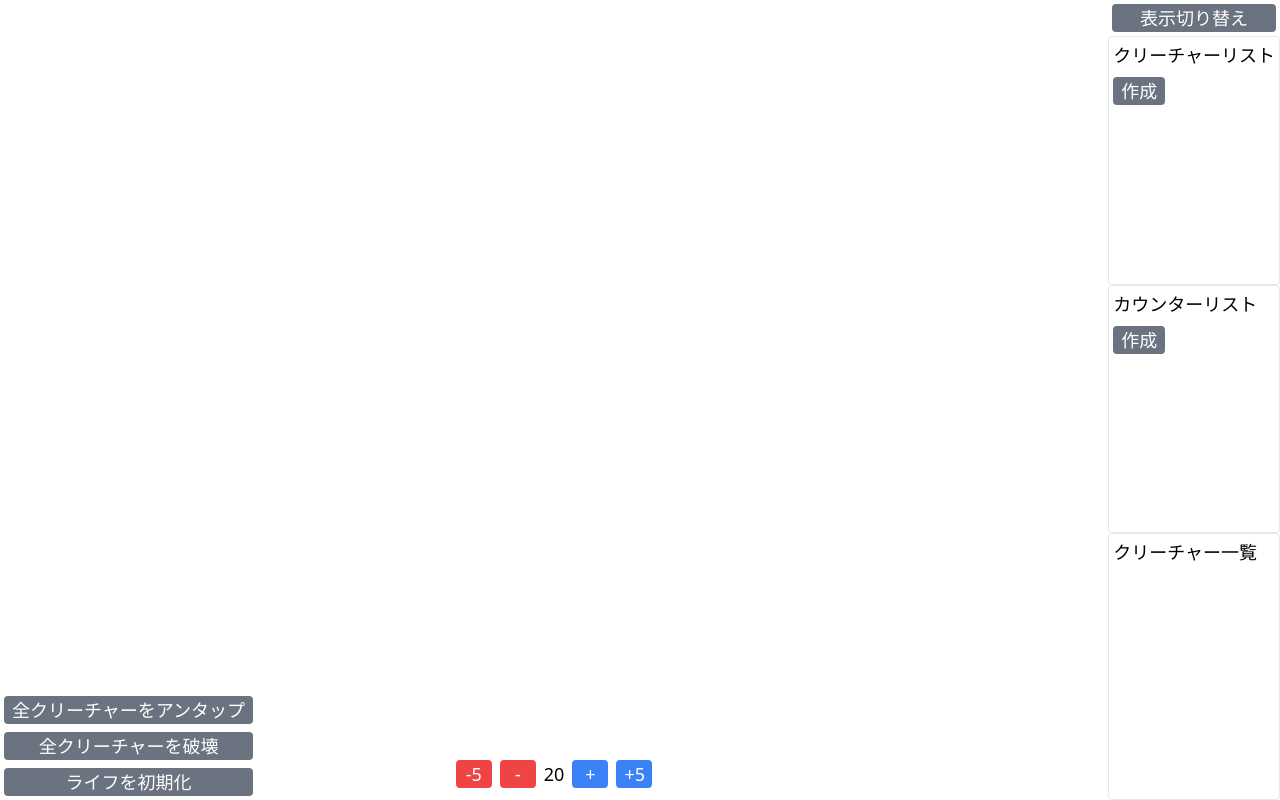
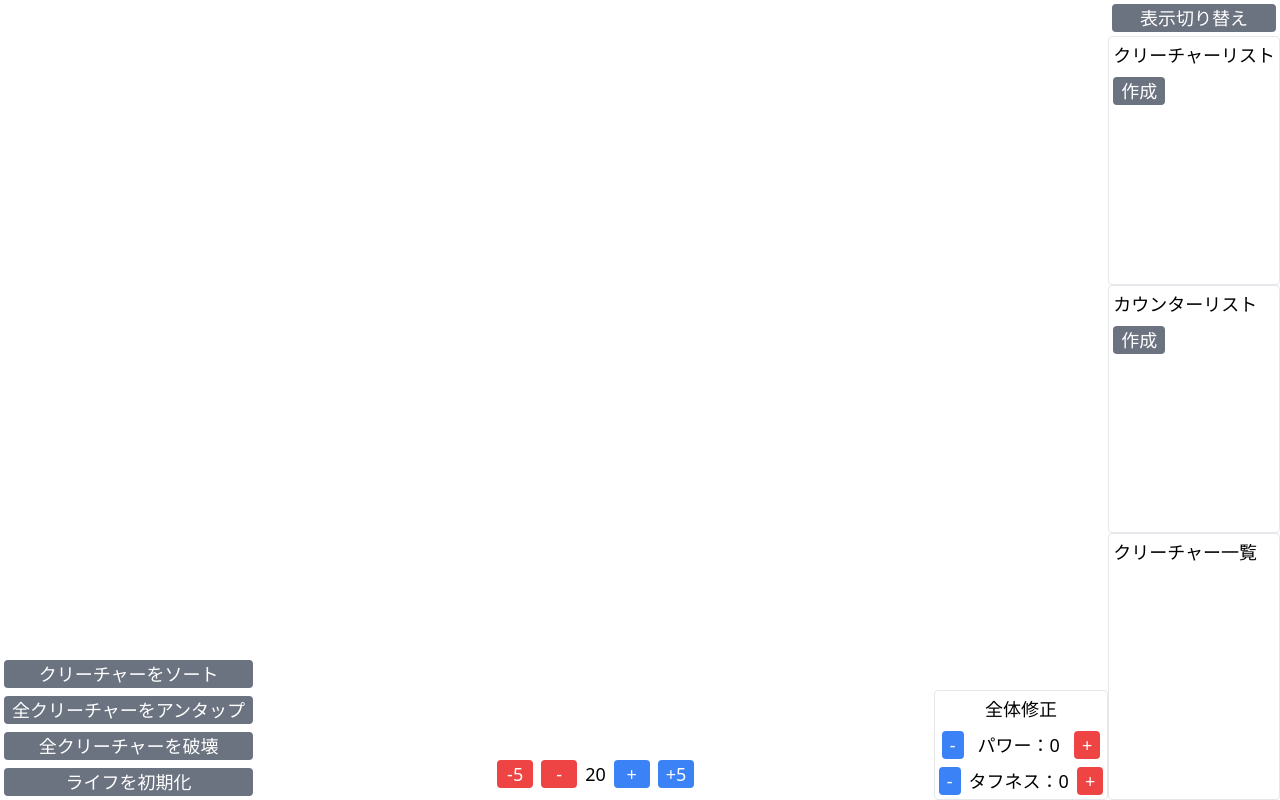
Before and after one commit to 30pancake/life_counter, a Nuxt app: page / in a window 1280 px wide. Built offline with nearby package versions, Linux system fonts and the light colour scheme.

Commit message:
メイン画面に全修正コントロールを配置し、また全体のdiv構成を変更

```diff
--- a/pages/index.vue
+++ b/pages/index.vue
@@ -1,13 +1,31 @@
 <template>
   <div class="h-screen flex">
+    <!-- メインフィールド -->
     <div class="flex flex-col flex-grow">
-      <div>
-        <creaturesUnitListView :creatureList="creatureList" :allCounterList="getCounterListSource"/>
+      <!-- フィールド -->
+      <div class="flex flex-col flex-grow">
+        <div>
+          <creaturesUnitListView :creatureList="creatureList" :allCounterList="getCounterListSource"/>
+        </div>
       </div>
-      <div class="mt-auto my-2">
-        <playerInfoView ref="own_life_counter" :cookie-key="cookieKey.LIFE"/>
+      <!-- 底 -->
+      <div class="flex flex-row">
+        <!-- 各ボタン -->
+        <div class="flex flex-col">
+          <button class="gray-button">クリーチャーをソート</button>
+          <button class="gray-button" @click="untapAll">全クリーチャーをアンタップ</button>
+          <button class="gray-button" @click="destloyAllCreatures">全クリーチャーを破壊</button>
+          <button class="gray-button" @click="initializeLife">ライフを初期化</button>
+        </div>
+        <div class="flex-grow mt-auto my-2">
+          <playerInfoView ref="own_life_counter" :cookie-key="cookieKey.LIFE"/>
+        </div>
+        <div class="mt-auto">
+          <ModifyView class="border rounded" />
+        </div>
       </div>
     </div>
+    <!-- 右列 -->
     <div class="flex flex-col flex-none">
       <button class="gray-button" @click="hideSource = !hideSource">表示切り替え</button>
       <div class="flex-grow" v-if="!hideSource">
@@ -27,11 +45,6 @@
         <label>クリーチャー一覧</label>
         <creatureListView :creatureList="creatureList"/>
       </div>
-    </div>
-    <div class="fixed flex flex-col left-0 bottom-0">
-      <button class="gray-button" @click="untapAll">全クリーチャーをアンタップ</button>
-      <button class="gray-button" @click="destloyAllCreatures">全クリーチャーを破壊</button>
-      <button class="gray-button" @click="initializeLife">ライフを初期化</button>
     </div>
   </div>
 </template>
```
